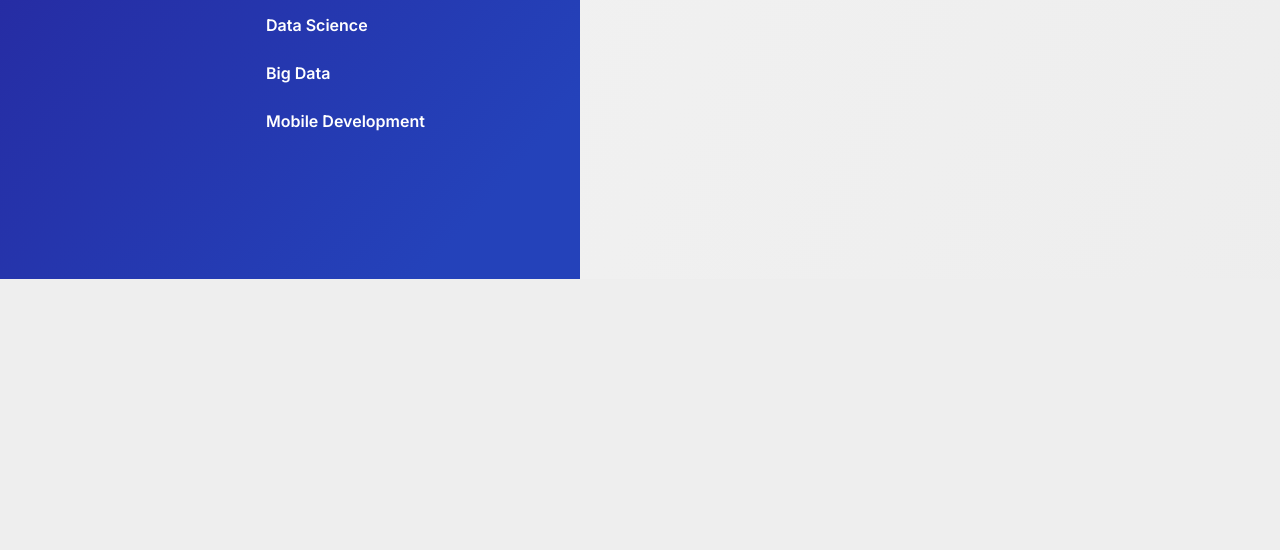
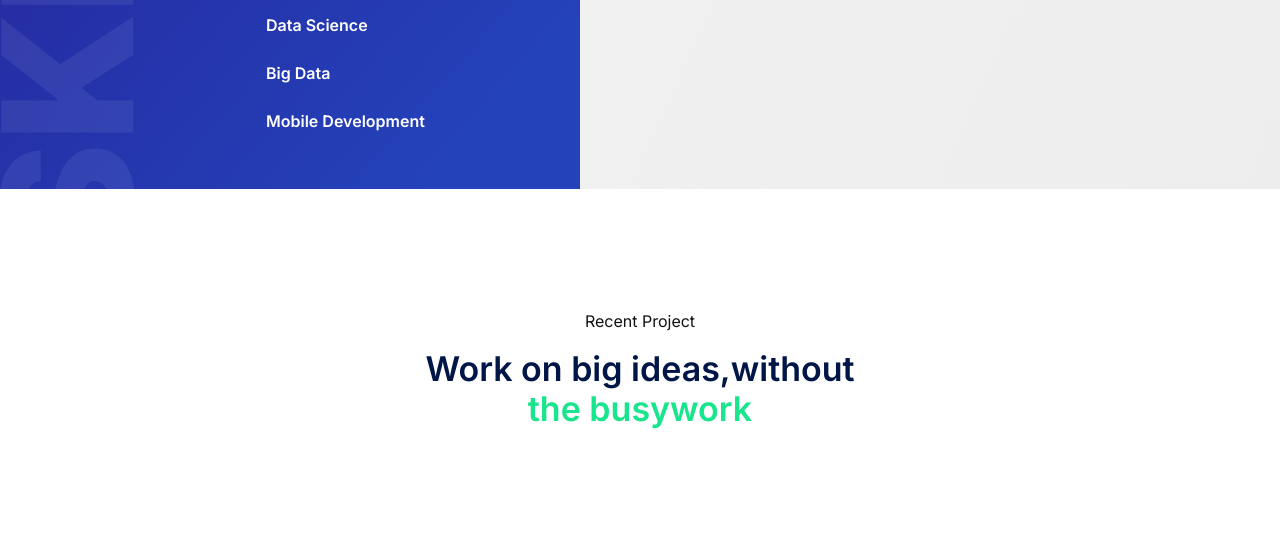
Before and after one commit to HamzaMohsin1996/Portfolio, a plain HTML site: page index.html in a window 1280 px wide. Shown: the part 1623-2173 px from the top of the page. Before the commit the page ends 1902 px from the top, so only its background shows below. Drawn offline with nearby package versions, Linux system fonts and the light colour scheme.

Commit message:
ui updates

```diff
--- a/Sass/Components/_dept_and_skills.scss
+++ b/Sass/Components/_dept_and_skills.scss
@@ -1,11 +1,16 @@
 .department-and-skills-wrapper{
     @include grey-gradient;
+    .custom-flex-wrapper-start {
+        @include breakpoint(mobile){
+            @include flex-col;
+        }
         .skills-wrapper-left{
-        // @include background($gradient-clr);
             @include spacing-same(40px);
             @include max-width(580px);
             @include width(100%);
-        @include min-height(580px);
+            background-repeat: no-repeat;
+            background-size: contain;
+
             .inner-content{
                 @include max-width(290px);
             }
@@ -15,3 +20,5 @@
             @include width(100%);
         }
     }
+
+}
--- /dev/null
+++ b/Sass/Components/_recent-projects.scss
@@ -0,0 +1,10 @@
+.recent-projects{
+    @include background-color($white-clr);
+    @include spacing-both-side(120px,0);
+    .header-content{
+        h3{
+            @include max-width(430px);
+            @include margin-top-bottom(16px,auto,0);
+        }
+    }
+}
--- a/Sass/_custom.scss
+++ b/Sass/_custom.scss
@@ -62,3 +62,9 @@
 .font-weight-600{
    @include font-weight(600);
 }
+.text-black-full{
+   @include color($black-clr-dark);
+}
+.primary-clr{
+   @include color($primry-clr);
+}
--- a/Sass/_main.scss
+++ b/Sass/_main.scss
@@ -9,3 +9,4 @@
 @import "./Components/growth-section";
 @import "./Components/dept_and_skills";
 @import "./Ui-elements/tabs";
+@import "./Components/recent-projects";
--- a/Sass/_variables.scss
+++ b/Sass/_variables.scss
@@ -1,4 +1,4 @@
-$black-clr: #000;
+$black-clr-dark: #111111;
 $primry-clr:#19E58C;
 $gradient-clr:linear-gradient(131.35deg, #26289F 11.92%, #2442BA 85.42%);
 $dark-blue:#001647;
--- a/index.html
+++ b/index.html
@@ -136,7 +136,7 @@
          </section>
          <section class="department-and-skills-wrapper">
             <div class="custom-flex-wrapper-start align-items-start">
-               <div class="skills-wrapper-left" style="background-image: linear-gradient(131.35deg, #26289F 11.92%, #2442BA 85.42%), url(./Images/skills.svg)">
+               <div class="skills-wrapper-left" style="background-image: url(./Images/skills.svg), linear-gradient(131.35deg, #26289F 11.92%, #2442BA 85.42%)">
                   <div class="inner-content text-white ms-auto">
                      <h3 class="font-weight-600 text-white pb-3">Departments and Skills</h3>
                      <span class="text-extra-small">A ultimate partner for future proof digital transformation</span>
@@ -337,6 +337,14 @@
                </div>
             </div>
          </section>
+         <section class="recent-projects">
+            <div class="header-content text-center">
+               <div class="container">
+                  <p class="text-small text-black-full">Recent Project</p>
+                  <h3 class="font-weight-600">Work on big ideas,without<span class="primary-clr"> the busywork</span></h3>
+               </div>
+            </div>
+         </section>
       </div>
       <script src="./Js/jquery.min.js" ></script>
       <script src="./Bootstrap/js/bootstrap.min.js"></script>
```
Also changed, not shown: Css/styles.css, 1 other file. Lines whose indentation alone changed are shown as unchanged.
